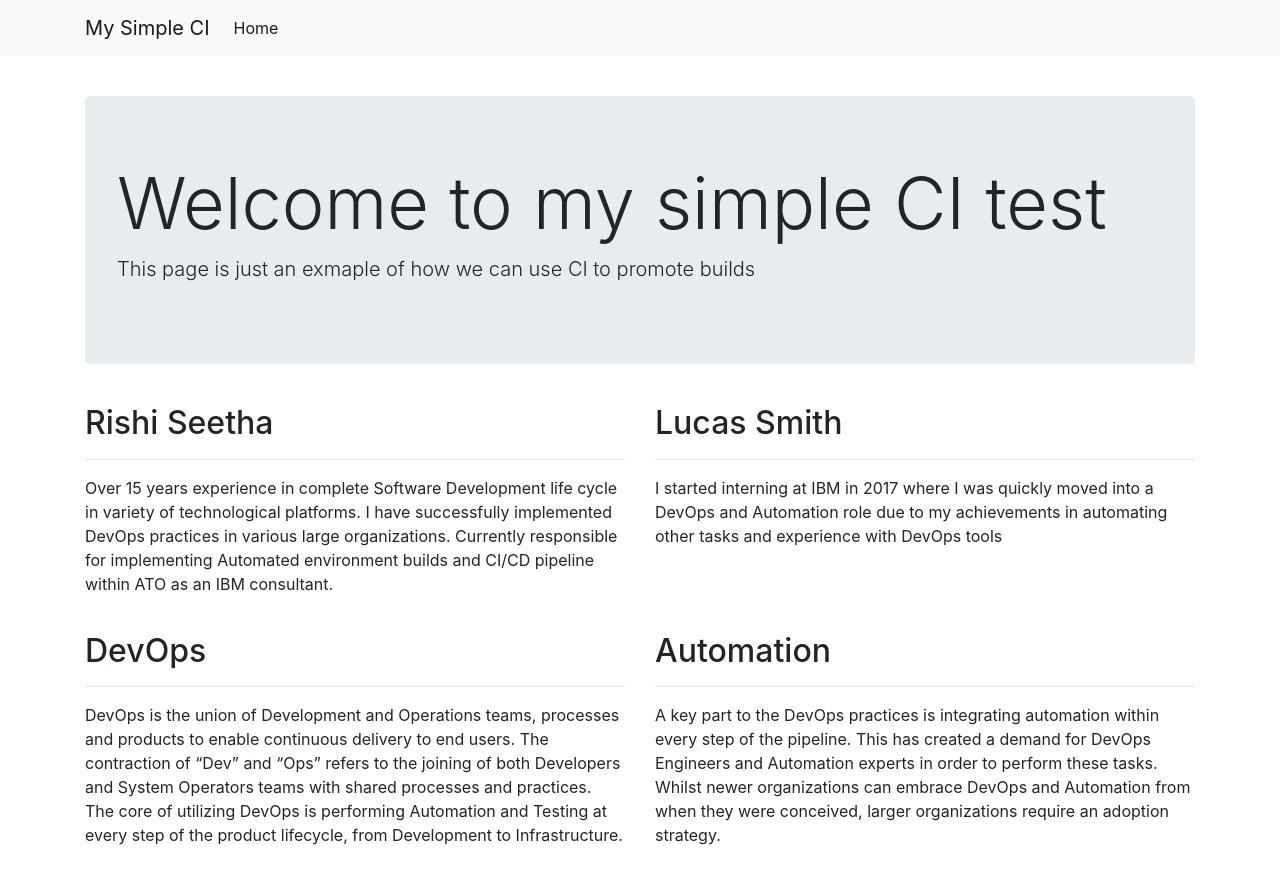
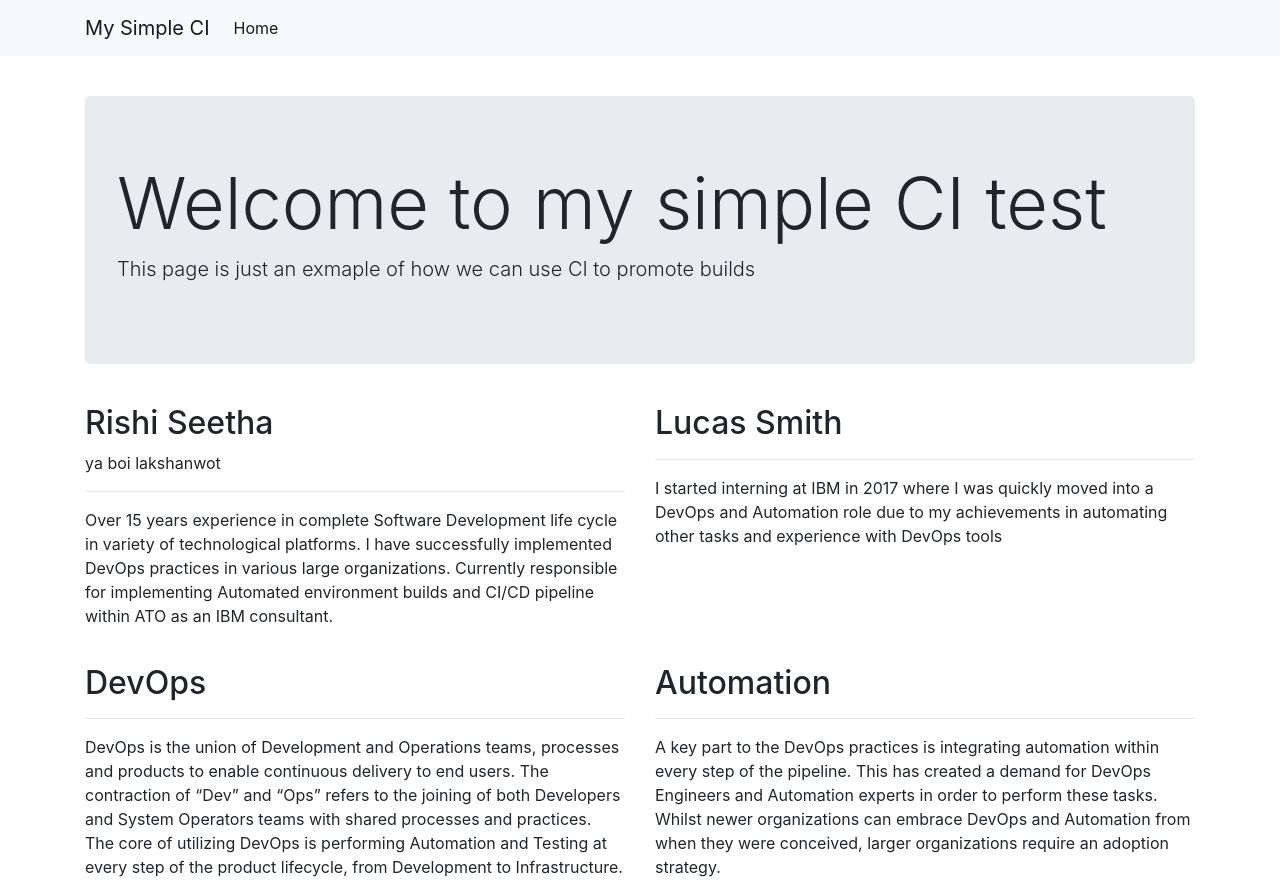
Before and after one commit to Mythie/my-simple-ci, a website: page views/index.html in a window 1280 px wide. Before the commit the page ends 863 px from the top, so only its background shows below. Drawn offline with nearby package versions, Linux system fonts and the light colour scheme.

Commit message:
unchanged

```diff
--- a/views/index.html
+++ b/views/index.html
@@ -42,6 +42,7 @@
       <div class="row">
         <div class="col-md-6">
           <h2>Rishi Seetha</h2>
+          ya boi lakshanwot
           <hr>
           <p>
              Over 15 years experience in complete Software Development life cycle in variety of technological platforms. I have successfully
```
